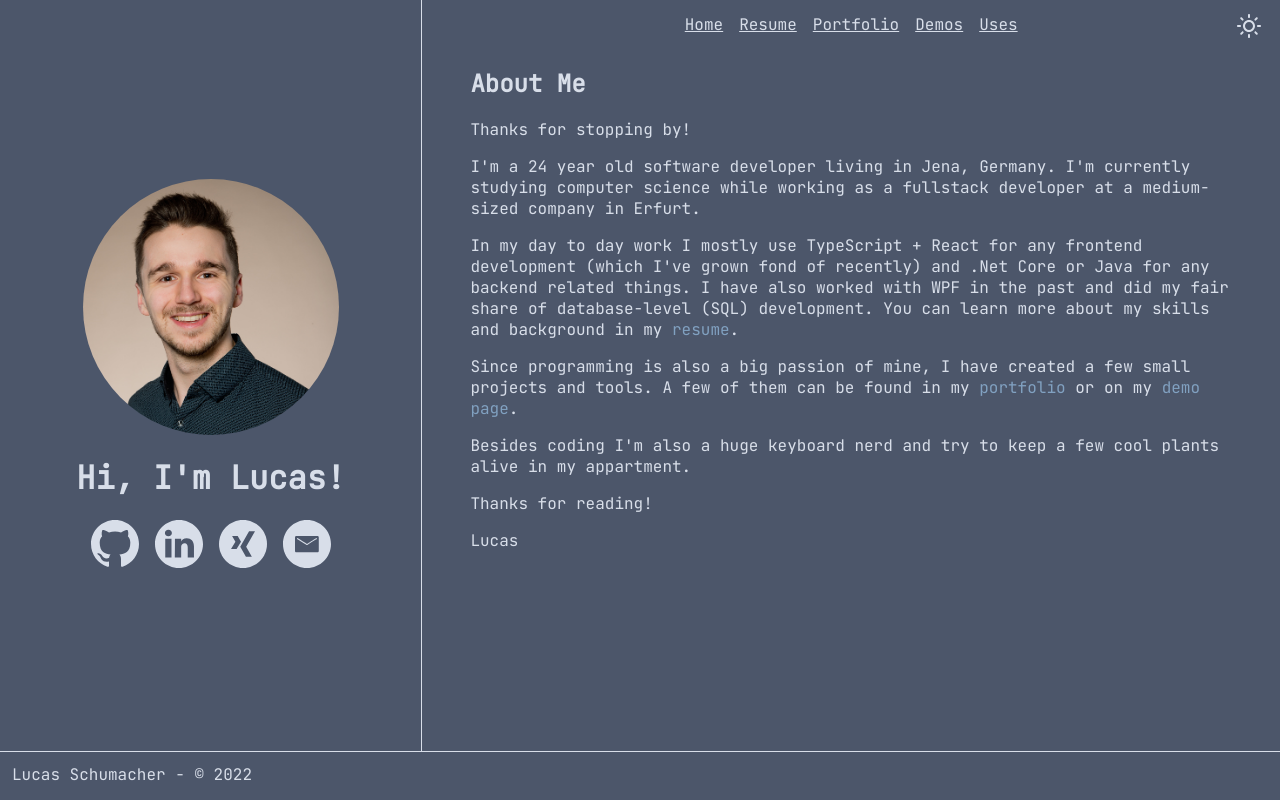
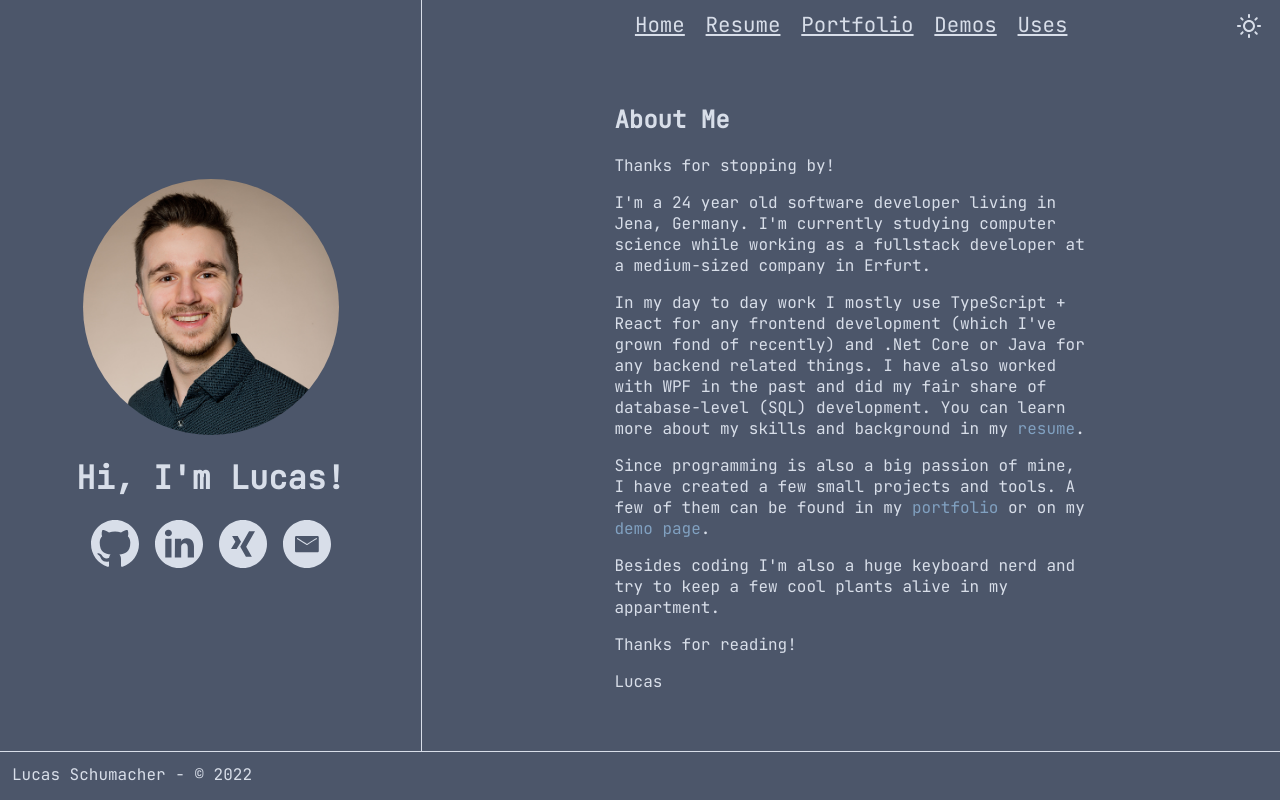
Before and after one commit to Aceto1/aceto.dev, a Next.js app: page / in a window 1280 px wide. Built offline with nearby package versions, Linux system fonts and the light colour scheme.

Commit message:
Layout changes

```diff
--- a/styles/Header.module.css
+++ b/styles/Header.module.css
@@ -6,11 +6,13 @@
   width: 100%;
   height: 3em;
   display: none;
+  margin-bottom: 7vh;
 }
 
 .container a {
   text-decoration: underline;
   margin: 0 0.5em;
+  font-size: 1.3em;
 }
 
 .container button {
--- a/styles/Home.module.css
+++ b/styles/Home.module.css
@@ -1,7 +1,3 @@
-.container {
-  padding: 0 3em;
-}
-
 .container > p {
   margin-bottom: 1em;
 }
--- a/styles/Layout.module.css
+++ b/styles/Layout.module.css
@@ -65,6 +65,7 @@
 }
 
 .content {
+  padding: 0 3em;
   opacity: 0;
   animation-name: fadeIn;
   animation-duration: 1s;
@@ -102,5 +103,6 @@
   .content {
     width: 67vw;
     height: calc(100vh - 3em);
+    padding: 0 15%;
   }
 }
```
